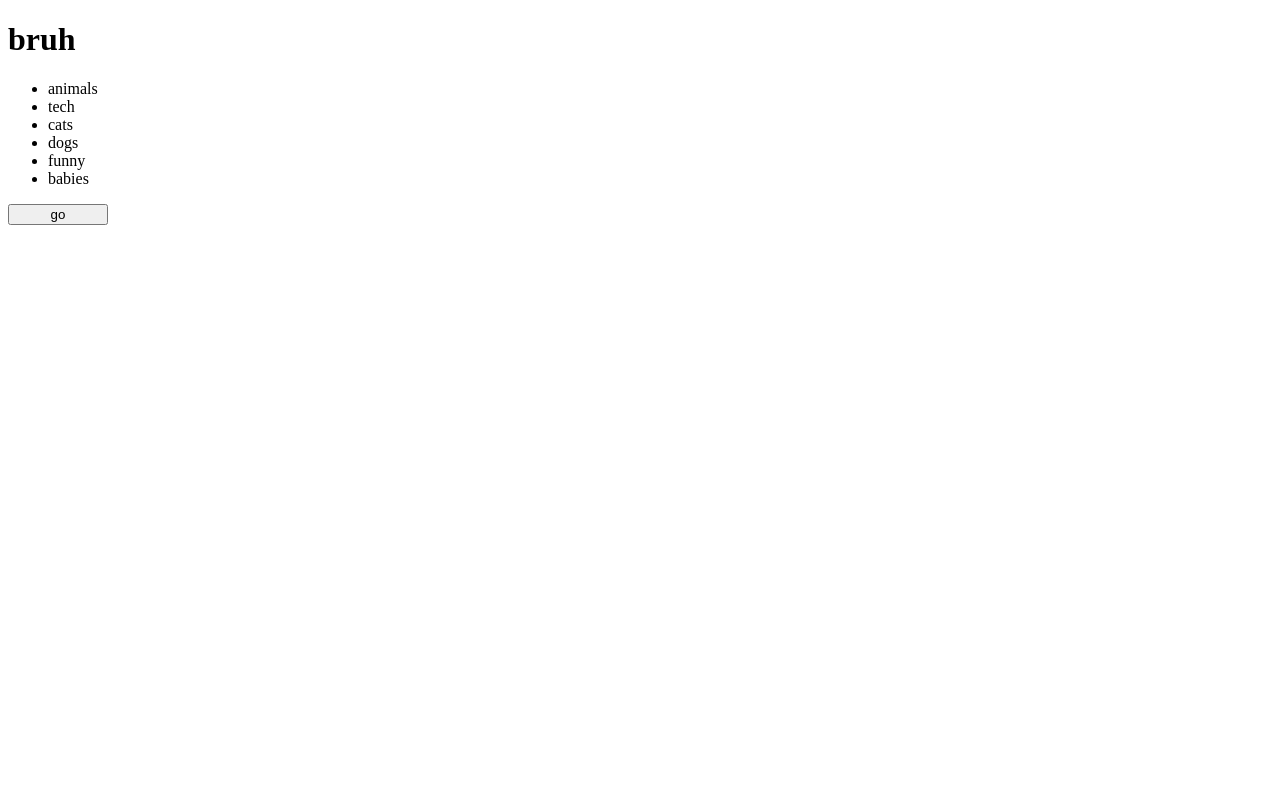
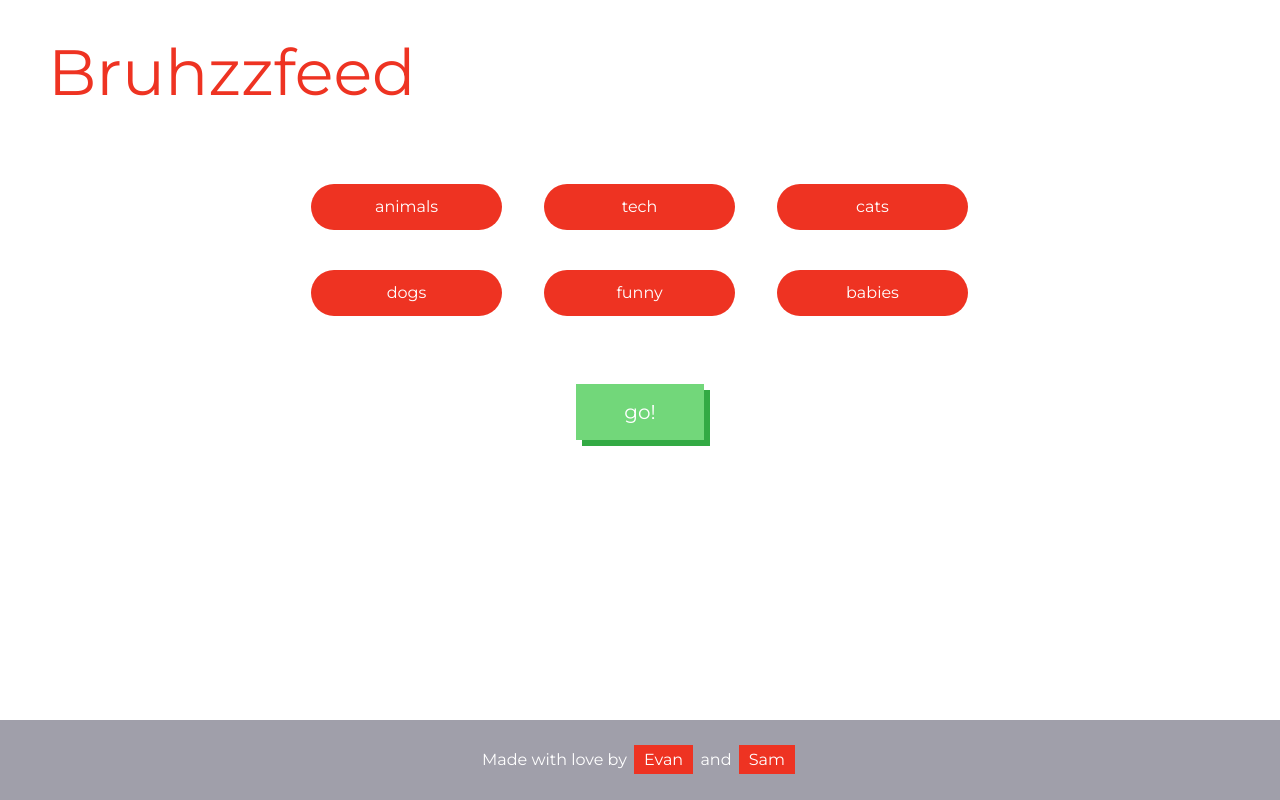
Before and after one commit to evantarrh/bruhzzfeed, a Flask app: page / in a window 1280 px wide. Run offline with Flask 2, Linux system fonts and the light colour scheme; some libraries are stand-ins or nearby versions.

Commit message:
HOLY STYLING BATMAN

```diff
--- a/app.py
+++ b/app.py
@@ -154,9 +154,7 @@ def get_pos_for_tags(tags_dict):
   return tags_to_pos
 
 def get_title(nouns, plural_nouns, adjectives):
-  print type(structures.sentence_structures)
   sentence = random.choice(structures.sentence_structures)
-  print sentence
   sentence = sentence.replace("number", "13")
   tags = []
 
--- a/static/css/app.css
+++ b/static/css/app.css
@@ -1,3 +1,171 @@
+/* http://meyerweb.com/eric/tools/css/reset/
+   v2.0 | 20110126
+   License: none (public domain)
+*/
+
+html, body, div, span, applet, object, iframe,
+h1, h2, h3, h4, h5, h6, p, blockquote, pre,
+a, abbr, acronym, address, big, cite, code,
+del, dfn, em, img, ins, kbd, q, s, samp,
+small, strike, strong, sub, sup, tt, var,
+b, u, i, center,
+dl, dt, dd, ol, ul, li,
+fieldset, form, label, legend,
+table, caption, tbody, tfoot, thead, tr, th, td,
+article, aside, canvas, details, embed,
+figure, figcaption, footer, header, hgroup,
+menu, nav, output, ruby, section, summary,
+time, mark, audio, video {
+  margin: 0;
+  padding: 0;
+  border: 0;
+  font-size: 100%;
+  font: inherit;
+  vertical-align: baseline;
+}
+/* HTML5 display-role reset for older browsers */
+article, aside, details, figcaption, figure,
+footer, header, hgroup, menu, nav, section {
+  display: block;
+}
+body {
+  line-height: 1;
+}
+ol, ul {
+  list-style: none;
+}
+blockquote, q {
+  quotes: none;
+}
+blockquote:before, blockquote:after,
+q:before, q:after {
+  content: '';
+  content: none;
+}
+table {
+  border-collapse: collapse;
+  border-spacing: 0;
+}
+
+/* END CSS RESET */
+
+html, body {
+  height: 100%;
+  font-family: Montserrat;
+  font-size: 16px;
+  -webkit-appearance: none;
+}
+
+.wrapper {
+  min-height: 100%;
+  position: relative;
+}
+
+.content {
+  padding-bottom: 80px; /* Height of footer */
+}
+
+h1 {
+  font-size: 4rem;
+  padding: 2rem 3rem;
+  color: #e32;
+  line-height: 5rem;
+}
+
+ul {
+  margin: 20px auto;
+  text-align: center;
+  width: 700px;
+  overflow: hidden;
+  margin-bottom: 3rem;
+}
+
+li {
+  padding: 8px;
+  border-radius: 30px;
+  margin: 20px 3%; /* omg om gomg omg so bad */
+  background-color: #e32;
+  height: 30px;
+  line-height: 30px;
+  color: #fff;
+  float: left;
+  width: 25%;
+  cursor: pointer;
+  transition: 0.2s ease all;
+}
+
+.selected {
+  background-color: #72D77A;
+}
+
+.selected::before {
+  content: "\2713";
+  float: left;
+  width: 0;
+}
+
 button {
-  width: 100px;
+  display: block;
+  margin: 0 auto;
+  font-size: 20px;
+  border: none;
+  padding: 1rem 3rem;
+  font-family: Montserrat, sans-serif;
+  box-shadow: 6px 6px #3a4;
+  background-color: #72D77A;
+  color: #fff;
+  cursor: pointer;
+  -webkit-appearance: none;
+  transition: 0.2s ease all;
+  margin-bottom: 3rem;
 }
+
+button:hover {
+  box-shadow: 3px 3px #3a4;
+  transform: translate(3px, 3px);
+}
+
+footer {
+  position: absolute;
+  height: 80px;
+  line-height: 80px;
+  color: #fff;
+  background-color: #a09faa; /* ▐  ⊙ ▃ ⊙ ▐ */
+  /* bfacaa */
+  text-decoration: none;
+  left: 0;
+  right: 0;
+  bottom: 0;
+  text-align: center;
+}
+
+footer > div > a {
+  background-color: #e32;
+  padding: 5px 10px;
+  color: #fff;
+  text-decoration: none;
+  margin: 0 3px;
+}
+
+@media only screen and (max-width: 700px) {
+  html {
+    font-size: 14px;
+  }
+
+  h1 {
+    text-align: center;
+    margin: 1rem;
+  }
+
+  ul {
+    margin: 0px auto;
+    margin-bottom: 20px;
+    width: 400px;
+  }
+
+  li {
+    float: none;
+    margin: 20px auto;
+    width: 40%;
+  }
+}
--- a/static/js/index.js
+++ b/static/js/index.js
@@ -1,7 +1,12 @@
 $().ready(function() {
   var categories = [];
 
-  $('.submit').click(function() {
+  $('.submit').click(function(event) {
+    if (categories.length === 0) {
+      $(event.currentTarget).html('choose some categories ya dingus');
+      return;
+    }
+    $(event.currentTarget).html('ok be patient...');
     $.ajax({
       type: 'POST',
       data: formatCategories(categories),
@@ -24,16 +29,21 @@ $().ready(function() {
   };
 
   $( '.buttons > li > div' ).click(function(event) {
+    if($('button').html() == 'choose some categories ya dingus') {
+      $('button').html('go!');
+    }
+
     var category = $(event.currentTarget);
+    var listItem = category.parent();
 
-    if (category.hasClass('selected')){
-     category.removeClass('selected');
+    if (listItem.hasClass('selected')){
+     listItem.removeClass('selected');
      var index = categories.indexOf(category.html());
      if (index > -1){
       categories.splice(index, 1);
      }
     } else {
-     category.addClass('selected');
+     listItem.addClass('selected');
      categories.push(category.html());
     }
      // push to categories
--- a/templates/base.html
+++ b/templates/base.html
@@ -7,11 +7,19 @@
 
   <script src="https://ajax.googleapis.com/ajax/libs/jquery/2.1.3/jquery.min.js"></script>
   <link rel="stylesheet" href="{{ url_for('static', filename='css/app.css') }}">
+  <link href='https://fonts.googleapis.com/css?family=Montserrat:400,700' rel='stylesheet' type='text/css'>
 </head>
 
 <body>
-  {% block body %}{% endblock %}
+  <div class="wrapper">
+    <div class="content">
+      {% block body %}{% endblock %}
 
-  <script src="{{ url_for('static', filename='js/index.js') }}"></script>
+      <script src="{{ url_for('static', filename='js/index.js') }}"></script>
+      <footer>
+        <div>Made with love by <a href="//evantarrh.com">Evan</a> and <a href="//github.com/samnnodim">Sam</a></div>
+      </footer>
+    </div>
+  </div>
 </body>
 </html>
--- a/templates/index.html
+++ b/templates/index.html
@@ -1,7 +1,7 @@
 {% extends "base.html" %}
 {% block body %}
 
-  <h1>bruh</h1>
+  <h1>Bruhzzfeed</h1>
 
    <ul class="buttons">
    {% for category in categories %}
@@ -9,6 +9,6 @@
    {% endfor %}
    </ul>
 
-  <button class="submit">go</button>
+  <button class="submit">go!</button>
 
 {% endblock %}
```
